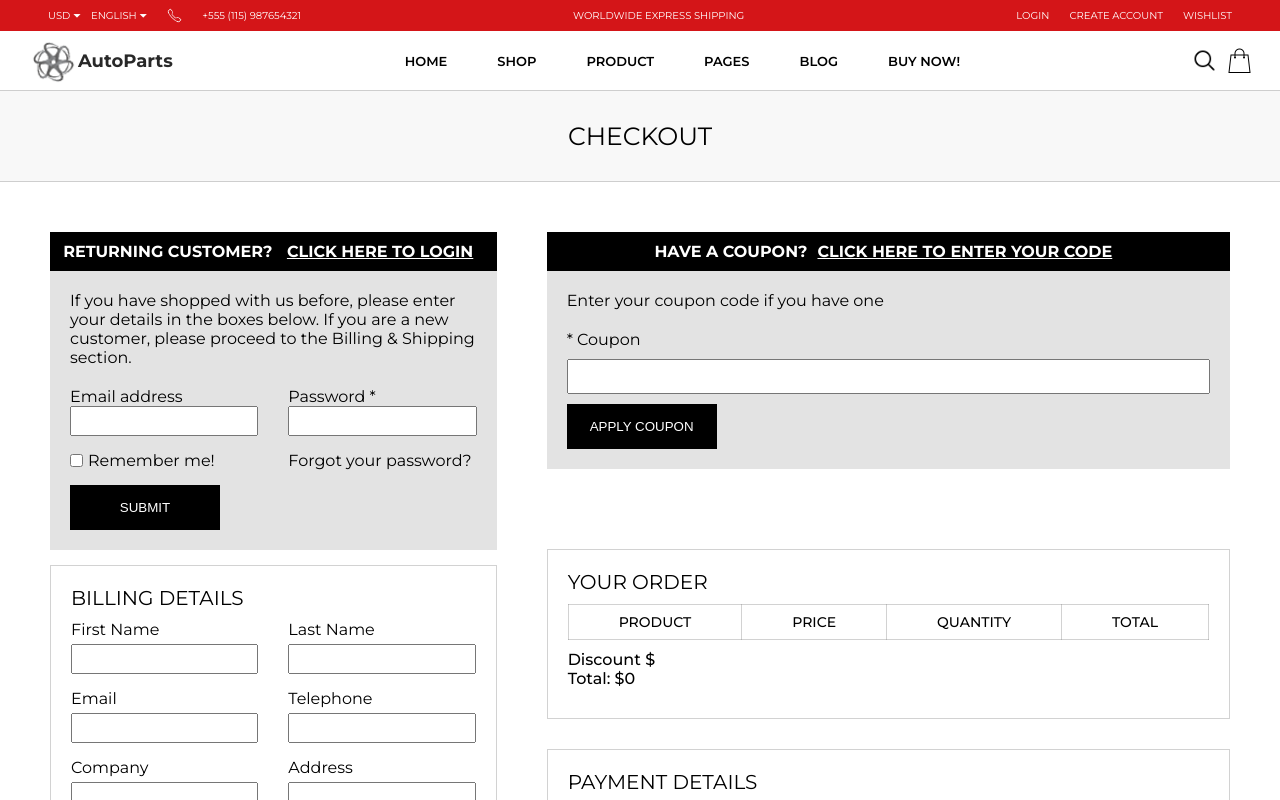
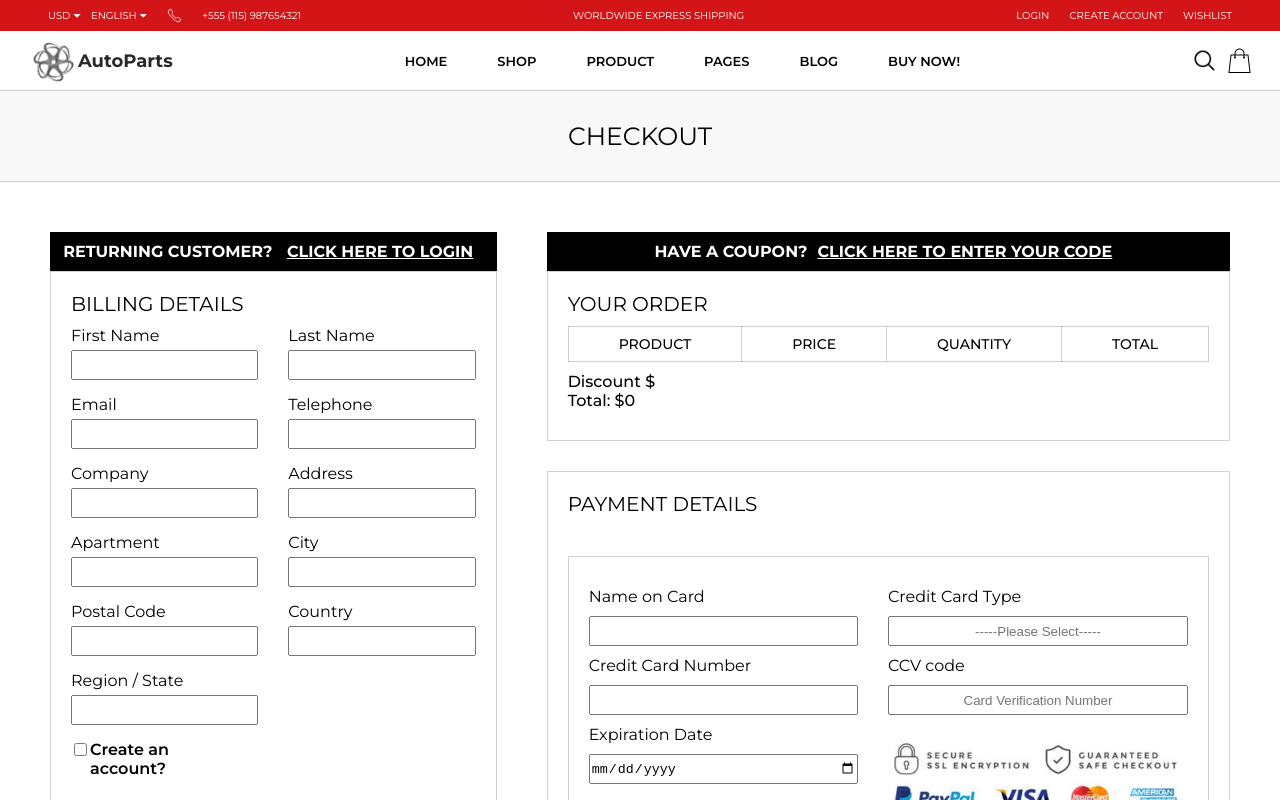
Before and after one commit to rodVieira021/Ecom-Full, a React (Create React App) app: page /checkout in a window 1280 px wide. Shown: the top 800 px of the page. Built offline with nearby package versions, Linux system fonts and the light colour scheme.

Commit message:
checkout3

```diff
--- a/src/Components/Pages/Checkout.css
+++ b/src/Components/Pages/Checkout.css
@@ -52,15 +52,18 @@
   opacity: 0.8;
 }
 
-.form-login,
 .form-container-cupoun {
-  padding: 20px;
+  padding: 20px 20px 85px 20px;
   background-color: var(--fade-gray);
-  margin-bottom: 15px;
 }
 
 .form-login p {
   margin-bottom: 20px;
+}
+
+.form-text {
+  padding: 20px;
+  background-color: var(--fade-gray);
 }
 
 .inputs-2 a {
@@ -159,7 +162,6 @@
 /* RIGHT */
 
 .form-container-cupoun {
-  margin-bottom: 80px;
 }
 
 .form-container-cupoun p {
@@ -206,6 +208,7 @@
 
 .table-body td:first-child {
   text-align: left;
+  padding: 5px;
 }
 
 .total-container {
--- a/src/Components/Pages/Checkout.jsx
+++ b/src/Components/Pages/Checkout.jsx
@@ -4,11 +4,22 @@ import "./Checkout.css";
 import { Link } from "react-router-dom";
 import Footer from "../Partials/Footer";
 import { cart } from "../../Redux/productSlice";
-import { useSelector, useDispatch } from "react-redux";
+import { useSelector } from "react-redux";
 import payment from "../.././Images/cart/payment-img.jpg";
+import { useState } from "react";
 
 const Checkout = () => {
   const checkoutCart = useSelector(cart);
+  const [hreturning, setHreturning] = useState({ display: "none" });
+  const [hcoupon, setHcoupon] = useState({ display: "none" });
+
+  const changeReturning = () => {
+    setHreturning({ display: "block" });
+  };
+  const changeCoupon = () => {
+    setHcoupon({ display: "block" });
+  };
+
   return (
     <div>
       <div className="header">
@@ -18,14 +29,17 @@ const Checkout = () => {
         <div className="left">
           <h4 className="left-header">
             {" "}
-            RETURNING CUSTOMER? <Link>CLICK HERE TO LOGIN</Link>
+            RETURNING CUSTOMER?{" "}
+            <Link onClick={() => changeReturning()}>CLICK HERE TO LOGIN</Link>
           </h4>
           <div className="form-login">
+            <div style={hreturning} className="form-text">
               <p>
                 If you have shopped with us before, please enter your details in
-              the boxes below. If you are a new customer, please proceed to the
-              Billing & Shipping section.
+                the boxes below. If you are a new customer, please proceed to
+                the Billing & Shipping section.
               </p>
+
               <form className="form-left grid col-2">
                 <form className="inputs-1 flex">
                   <label htmlFor="email-input">Email address</label>
@@ -43,6 +57,8 @@ const Checkout = () => {
                 <button className="login-submit">SUBMIT</button>
               </form>
             </div>
+          </div>
+
           <div className="billing-container">
             <h4>BILLING DETAILS</h4>
             <form className="form-billing grid col-2">
@@ -86,9 +102,12 @@ const Checkout = () => {
 
         <div className="right">
           <h4 className="right-header">
-            HAVE A COUPON?<Link>CLICK HERE TO ENTER YOUR CODE</Link>
+            HAVE A COUPON?
+            <Link onClick={() => changeCoupon()}>
+              CLICK HERE TO ENTER YOUR CODE
+            </Link>
           </h4>
-          <div className="form-container-cupoun">
+          <div style={hcoupon} className="form-container-cupoun">
             <p>Enter your coupon code if you have one</p>
             <form className="form-coupon flex">
               <label htmlFor="input-coupon">* Coupon</label>
```
Also changed, not shown: src/Components/Pages/Whishlist.css (deleted), src/Components/Pages/Whishlist.jsx (deleted), src/Components/Partials/Nav.css (line endings or trailing spaces), src/NOTES?TRACKING.txt. Lines whose indentation alone changed are shown as unchanged.
